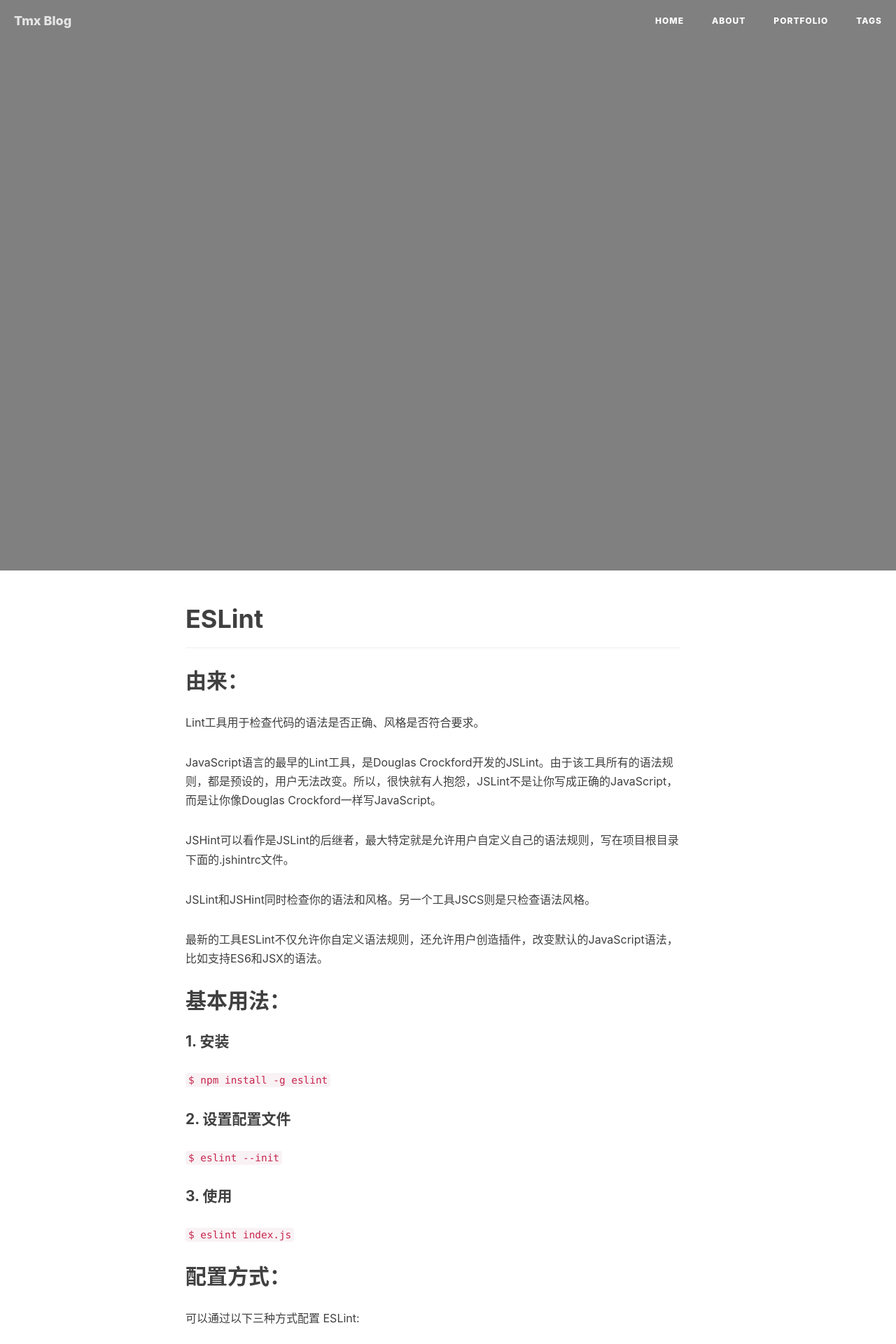
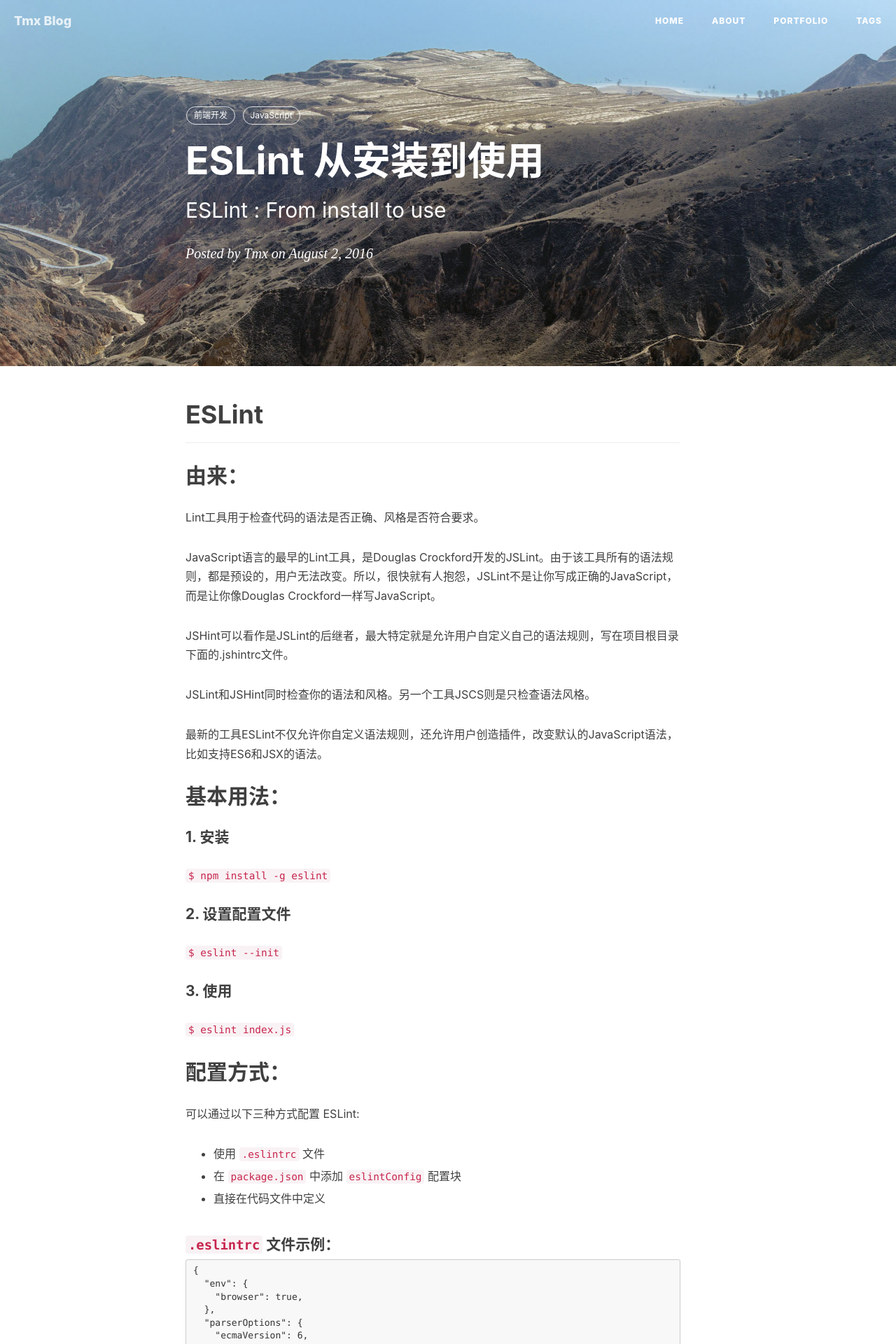
Before and after one commit to ShineMy/ShineMy.github.io, a Jekyll site: the page built from _posts/2016-08-02-ESLint.markdown, in a window 1280 px wide. Shown: the top 1920 px of the page at 70% size. Built offline with Jekyll 4.4.1, drawn with Linux system fonts in a browser that asks for light colours; nearby versions of some CDN libraries; comment, search, counter and statistics services are not loaded.

Commit message:
更改 主页

```diff
--- a/_config.yml
+++ b/_config.yml
@@ -51,7 +51,7 @@ kramdown:
 #disqus_username: _your_disqus_short_name_
 
 # Duoshuo settings
-duoshuo_username: huxblog
+duoshuo_username: tmx
 # Share component is depend on Comment so we can NOT use share only.
 duoshuo_share: true                     # set to false if you want to use Comment without Sharing
 
--- a/_posts/2016-08-02-ESLint.markdown
+++ b/_posts/2016-08-02-ESLint.markdown
@@ -1,5 +1,5 @@
 ---
-layout:     keynote
+layout:     post
 title:      "ESLint 从安装到使用"
 subtitle:   "ESLint : From install to use"
 date:       2016-08-02
```
